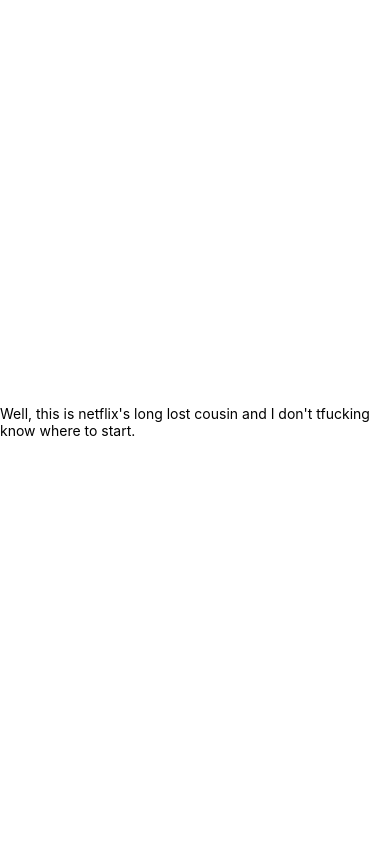
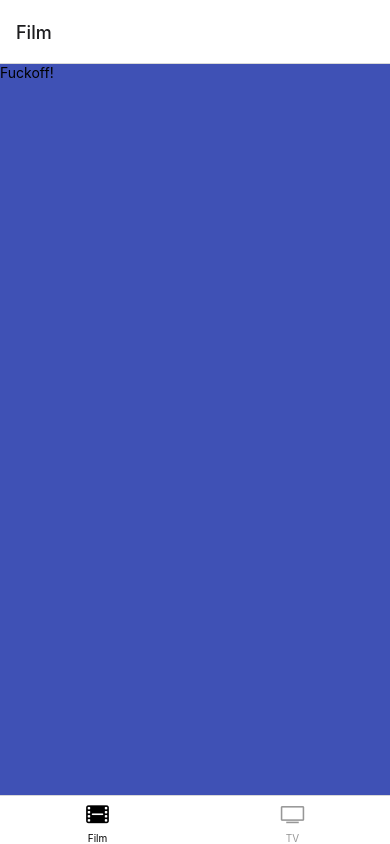
Before and after one commit to ReenyDavidson/MovieZone, a React Native app: screen /Film in a window 390 px wide. Built offline with nearby package versions, Linux system fonts and the light colour scheme.

Commit message:
Adding rootnavigator and tab screens with createBottomTabNavigator

```diff
--- a/App.js
+++ b/App.js
@@ -1,12 +1,11 @@
 import { StatusBar } from "expo-status-bar";
 import { StyleSheet, Text, View } from "react-native";
+import Tabs from "./navigation/Tabs";
 
 export default function App() {
   return (
     <View style={styles.container}>
-      <Text>
-        Well, this is netflix's long lost cousin and I don't tfucking know where to start.
-      </Text>
+      <Tabs />
       <StatusBar style="auto" />
     </View>
   );
@@ -16,7 +15,6 @@ const styles = StyleSheet.create({
   container: {
     flex: 1,
     backgroundColor: "#fff",
-    alignItems: "center",
-    justifyContent: "center",
+    height: "100%",
   },
 });
--- a/navigation/Tabs.js
+++ b/navigation/Tabs.js
@@ -0,0 +1,41 @@
+import React from "react";
+import { NavigationContainer } from "@react-navigation/native";
+import { createBottomTabNavigator } from "@react-navigation/bottom-tabs";
+import { Ionicons } from "@expo/vector-icons";
+
+import FilmTab from "../screens/TabScreens/FilmTab";
+import TVTab from "../screens/TabScreens/TVTab";
+
+const Tab = createBottomTabNavigator();
+
+export default function () {
+  return (
+    <NavigationContainer>
+      <Tab.Navigator
+        initialRouteName="Film"
+        screenOptions={({ route }) => ({
+          tabBarIcon: ({ focused, color, size }) => {
+            let iconName;
+
+            if (route.name === "Film") {
+              iconName = focused ? "film" : "film-outline";
+              size = focused ? 26 : 25;
+            } else if (route.name === "TV") {
+              iconName = focused ? "tv" : "tv-outline";
+              size = focused ? 26 : 25;
+            }
+
+            // You can return the Icon component here
+            return <Ionicons name={iconName} size={size} color={color} />;
+          },
+          tabBarActiveTintColor: "#000",
+          tabBarInactiveTintColor: "#979797",
+        })}
+      >
+        <Tab.Screen name="Film" component={FilmTab} />
+
+        <Tab.Screen name="TV" component={TVTab} />
+      </Tab.Navigator>
+    </NavigationContainer>
+  );
+}
--- a/package.json
+++ b/package.json
@@ -18,6 +18,8 @@
     "react": "17.0.1",
     "react-dom": "17.0.1",
     "react-native": "0.64.3",
+    "react-native-safe-area-context": "3.3.2",
+    "react-native-screens": "~3.10.1",
     "react-native-web": "0.17.1"
   },
   "devDependencies": {
--- /dev/null
+++ b/screens/TabScreens/FilmTab.js
@@ -0,0 +1,17 @@
+import React from "react";
+import { StyleSheet, Text, View } from "react-native";
+
+export default function FilmTab() {
+  return (
+    <View style={styles.container}>
+      <Text>Fuckoff!</Text>
+    </View>
+  );
+}
+
+const styles = StyleSheet.create({
+  container: {
+    flex: 1,
+    backgroundColor: "#3f51b5",
+  },
+});
--- /dev/null
+++ b/screens/TabScreens/TVTab.js
@@ -0,0 +1,17 @@
+import React from "react";
+import { StyleSheet, Text, View } from "react-native";
+
+export default function TVTab() {
+  return (
+    <View style={styles.container}>
+      <Text>Seriously fuck off!</Text>
+    </View>
+  );
+}
+
+const styles = StyleSheet.create({
+  container: {
+    flex: 1,
+    backgroundColor: "#3f51b5",
+  },
+});
```
Also changed, not shown: navigation/RootNavigation.js (added, +11 -0 lines), 1 other file (tests, documents, lock files or other folders).
